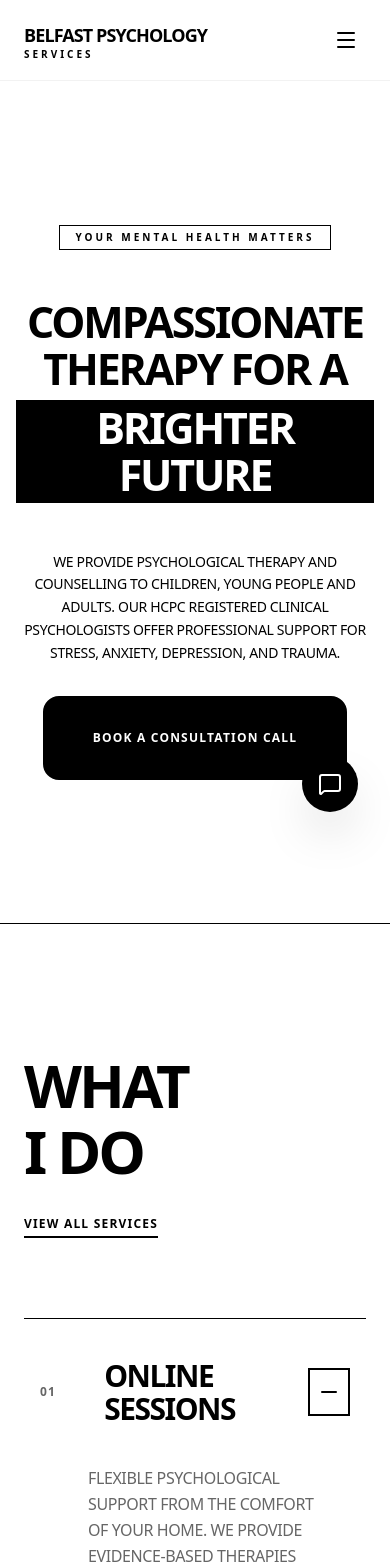
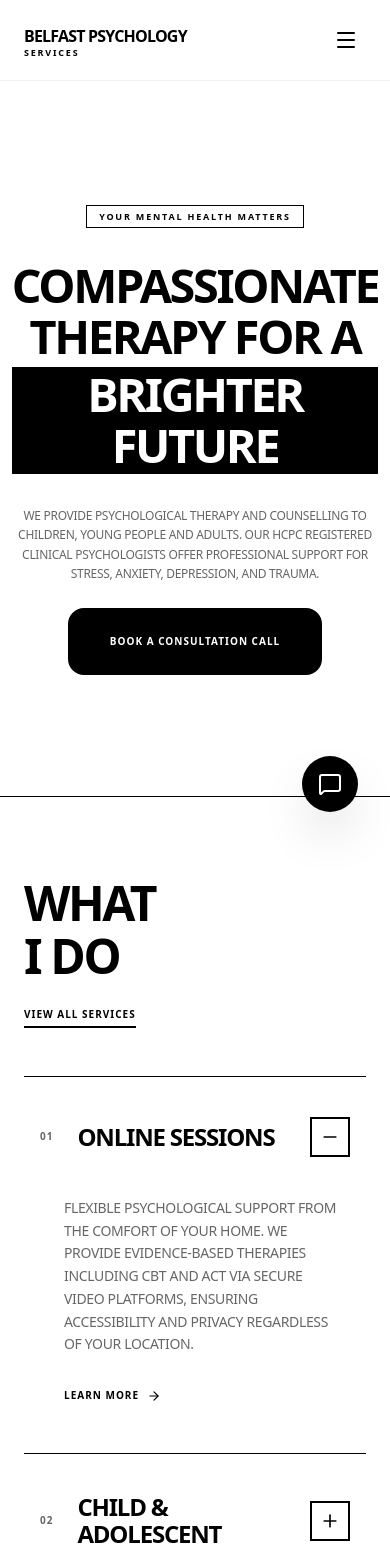
Before and after one commit to Siratalm/belfast-psychology-services, a Next.js app: page / in a window 390 px wide. Shown: the top 1568 px of the page. Built offline with nearby package versions, Linux system fonts and the light colour scheme.

Commit message:
style: optimize homepage and header for perfect smartphone experience

```diff
--- a/src/app/page.tsx
+++ b/src/app/page.tsx
@@ -58,28 +58,28 @@ export default function Home() {
   return (
     <div className="flex flex-col w-full bg-white">
       {/* Hero Section - Bold All-Caps */}
-      <section className="min-h-screen flex flex-col items-center justify-center text-center px-4 py-32 border-b border-black">
+      <section className="min-h-[85vh] flex flex-col items-center justify-center text-center px-6 py-20 border-b border-black">
         <motion.div
           initial={{ opacity: 0, y: 20 }}
           animate={{ opacity: 1, y: 0 }}
           transition={{ duration: 0.8 }}
           className="max-w-6xl"
         >
-          <div className="inline-block px-4 py-1 border border-black text-[10px] font-black tracking-[0.3em] uppercase mb-12">
+          <div className="inline-block px-3 py-1 border border-black text-[9px] font-black tracking-[0.2em] uppercase mb-8">
             YOUR MENTAL HEALTH MATTERS
           </div>
-          <h1 className="text-[11vw] md:text-[9vw] lg:text-[100px] mb-12 leading-[1.1]">
+          <h1 className="text-[12vw] sm:text-[10vw] lg:text-[100px] mb-8 leading-[1.1]">
             COMPASSIONATE <br />
             THERAPY FOR A <br />
-            <span className="bg-black text-white px-4 py-1 inline-block mt-2">BRIGHTER FUTURE</span>
+            <span className="bg-black text-white px-3 py-0.5 inline-block mt-1">BRIGHTER FUTURE</span>
           </h1>
-          <div className="flex flex-col items-center gap-8">
-            <p className="max-w-xl text-sm md:text-base font-medium leading-relaxed uppercase tracking-tight">
+          <div className="flex flex-col items-center gap-6">
+            <p className="max-w-md text-xs sm:text-sm font-medium leading-relaxed uppercase tracking-tight text-muted text-center">
               WE PROVIDE PSYCHOLOGICAL THERAPY AND COUNSELLING TO CHILDREN, YOUNG PEOPLE AND ADULTS. OUR HCPC REGISTERED CLINICAL PSYCHOLOGISTS OFFER PROFESSIONAL SUPPORT FOR STRESS, ANXIETY, DEPRESSION, AND TRAUMA.
             </p>
             <Button
               size="lg"
-                className="bg-black text-white hover:bg-black/90 px-12 py-8 text-xs font-black tracking-widest uppercase border-2 border-black hover:bg-white hover:text-black transition-all duration-300"
+              className="bg-black text-white hover:bg-black/90 px-10 py-6 text-[10px] font-black tracking-widest uppercase border-2 border-black hover:bg-white hover:text-black transition-all duration-300"
               onClick={() => window.dispatchEvent(new CustomEvent("toggle-booking-agent"))}
             >
               Book a consultation call
@@ -89,11 +89,11 @@ export default function Home() {
       </section>
 
       {/* Services Section - Accordion Style */}
-      <section className="py-32 border-b border-black">
+      <section className="py-20 md:py-32 border-b border-black">
         <div className="container-custom">
-          <div className="flex flex-col md:flex-row justify-between items-start md:items-end mb-20 gap-8">
-            <h2 className="text-6xl md:text-8xl">WHAT <br />I DO</h2>
-            <Link href="/services" className="text-xs font-black tracking-widest border-b-2 border-black pb-1 hover:text-muted hover:border-muted transition-all">
+          <div className="flex flex-col md:flex-row justify-between items-start md:items-end mb-12 md:mb-20 gap-6">
+            <h2 className="text-5xl md:text-8xl">WHAT <br />I DO</h2>
+            <Link href="/services" className="text-[10px] font-black tracking-widest border-b-2 border-black pb-1 hover:text-muted hover:border-muted transition-all">
               VIEW ALL SERVICES
             </Link>
           </div>
@@ -105,12 +105,12 @@ export default function Home() {
                   onClick={() => setOpenService(openService === service.id ? null : service.id)}
                   className="w-full py-10 flex items-center justify-between text-left group-hover:bg-gray-50 transition-colors px-4"
                 >
-                  <div className="flex items-center gap-12">
-                    <span className="text-xs font-black tracking-widest text-muted">{service.id}</span>
-                    <h3 className="text-3xl md:text-5xl">{service.title}</h3>
+                  <div className="flex items-center gap-6 md:gap-12">
+                    <span className="text-[10px] font-black tracking-widest text-muted">{service.id}</span>
+                    <h3 className="text-2xl md:text-5xl">{service.title}</h3>
                   </div>
-                  <div className="h-12 w-12 border-2 border-black flex items-center justify-center">
-                    {openService === service.id ? <Minus size={24} /> : <Plus size={24} />}
+                  <div className="h-10 w-10 md:h-12 md:w-12 border-2 border-black flex items-center justify-center shrink-0">
+                    {openService === service.id ? <Minus size={20} /> : <Plus size={20} />}
                   </div>
                 </button>
                 <AnimatePresence>
@@ -122,11 +122,11 @@ export default function Home() {
                       transition={{ duration: 0.4, ease: "easeInOut" }}
                       className="overflow-hidden"
                     >
-                      <div className="pb-12 pl-16 md:pl-28 pr-12 max-w-4xl">
-                        <p className="text-base md:text-lg font-medium leading-relaxed uppercase tracking-tight text-muted">
+                      <div className="pb-12 pl-10 md:pl-28 pr-6 max-w-4xl">
+                        <p className="text-sm md:text-lg font-medium leading-relaxed uppercase tracking-tight text-muted">
                           {service.description}
                         </p>
-                        <Link href="/services" className="inline-flex items-center gap-2 mt-8 text-xs font-black tracking-widest group/link">
+                        <Link href="/services" className="inline-flex items-center gap-2 mt-8 text-[10px] font-black tracking-widest group/link">
                           LEARN MORE
                           <ArrowRight size={14} className="group-hover/link:translate-x-1 transition-transform" />
                         </Link>
@@ -141,25 +141,25 @@ export default function Home() {
       </section>
 
       {/* Testimonials Section - Minimal Grid */}
-      <section className="py-32 bg-secondary border-b border-black">
+      <section className="py-20 md:py-32 bg-secondary border-b border-black">
         <div className="container-custom">
-          <div className="text-center mb-24">
-            <h2 className="text-6xl md:text-8xl mb-8">HEAR FROM <br />OUR PEOPLE</h2>
+          <div className="text-center mb-16 md:mb-24">
+            <h2 className="text-5xl md:text-8xl mb-6">HEAR FROM <br />OUR PEOPLE</h2>
           </div>
           <div className="grid md:grid-cols-3 gap-px bg-black border border-black">
             {TESTIMONIALS.map((t, i) => (
-              <div key={i} className="bg-white p-12 flex flex-col justify-between min-h-[400px]">
+              <div key={i} className="bg-white p-8 md:p-12 flex flex-col justify-between min-h-[300px] md:min-h-[400px]">
                 <div>
-                  <div className="flex gap-1 mb-8">
-                    {[...Array(5)].map((_, i) => <Star key={i} size={14} fill="black" />)}
+                  <div className="flex gap-1 mb-6 md:mb-8">
+                    {[...Array(5)].map((_, i) => <Star key={i} size={12} fill="black" />)}
                   </div>
-                  <p className="text-lg md:text-xl font-black leading-tight uppercase tracking-tighter">
+                  <p className="text-base md:text-xl font-black leading-tight uppercase tracking-tighter">
                     &quot;{t.text}&quot;
                   </p>
                 </div>
-                <div className="mt-12">
-                  <p className="text-xs font-black tracking-[0.2em]">{t.name}</p>
-                  <p className="text-[10px] font-medium tracking-widest text-muted mt-1">{t.role}</p>
+                <div className="mt-8 md:mt-12">
+                  <p className="text-[10px] font-black tracking-[0.2em]">{t.name}</p>
+                  <p className="text-[9px] font-medium tracking-widest text-muted mt-1">{t.role}</p>
                 </div>
               </div>
             ))}
@@ -168,12 +168,12 @@ export default function Home() {
       </section>
 
       {/* Booking Section - Bold Form */}
-      <section className="py-32" id="booking">
+      <section className="py-20 md:py-32" id="booking">
         <div className="container-custom">
-          <div className="grid lg:grid-cols-2 gap-24 items-start">
+          <div className="grid lg:grid-cols-2 gap-16 md:gap-24 items-start">
             <div>
-              <h2 className="text-6xl md:text-8xl mb-12">READY TO <br />START?</h2>
-              <p className="text-xl font-bold uppercase tracking-tight mb-12 max-w-md">
+              <h2 className="text-5xl md:text-8xl mb-8 md:mb-12">READY TO <br />START?</h2>
+              <p className="text-lg font-bold uppercase tracking-tight mb-8 md:mb-12 max-w-md">
                 SELECT A DATE AND TIME FOR YOUR INITIAL 15-MINUTE CONSULTATION CALL WITH OUR CLINICAL TEAM.
               </p>
               <div className="space-y-6">
@@ -183,14 +183,14 @@ export default function Home() {
                   "FLEXIBLE SCHEDULING",
                   "PRIVATE HEALTH INSURANCE APPROVED"
                 ].map((item, i) => (
-                  <div key={i} className="flex items-center gap-4 border-b border-black pb-4 font-black text-xs tracking-[0.1em]">
-                    <div className="h-2 w-2 bg-black" />
+                  <div key={i} className="flex items-center gap-4 border-b border-black pb-4 font-black text-[10px] tracking-[0.1em]">
+                    <div className="h-2 w-2 bg-black shrink-0" />
                     {item}
                   </div>
                 ))}
               </div>
             </div>
-            <div className="border-[4px] border-black p-8 md:p-12 shadow-[16px_16px_0px_0px_rgba(0,0,0,1)]">
+            <div className="border-[4px] border-black p-6 md:p-12 shadow-[12px_12px_0px_0px_rgba(0,0,0,1)] md:shadow-[16px_16px_0px_0px_rgba(0,0,0,1)]">
               <BookingCalendar onSelect={(date, time) => {
                 setSelectedDate(date);
                 setSelectedTime(time);
@@ -199,15 +199,15 @@ export default function Home() {
                 <motion.div
                   initial={{ opacity: 0, scale: 0.95 }}
                   animate={{ opacity: 1, scale: 1 }}
-                  className="mt-12 bg-black text-white p-8 flex flex-col md:flex-row items-center justify-between gap-6"
+                  className="mt-8 md:mt-12 bg-black text-white p-6 md:p-8 flex flex-col md:flex-row items-center justify-between gap-6"
                 >
                   <div className="text-center md:text-left">
-                    <p className="text-[10px] font-black tracking-[0.3em] opacity-60 mb-2">SELECTED SESSION</p>
-                    <p className="text-lg font-black">{format(selectedDate, "EEEE, MMMM do")} @ {selectedTime}</p>
+                    <p className="text-[9px] font-black tracking-[0.3em] opacity-60 mb-2">SELECTED SESSION</p>
+                    <p className="text-base md:text-lg font-black">{format(selectedDate, "EEEE, MMMM do")} @ {selectedTime}</p>
                   </div>
                   <Button
                     size="sm"
-                    className="bg-white text-black hover:bg-gray-100 w-full md:w-auto px-12 h-14 font-black tracking-widest uppercase"
+                    className="bg-white text-black hover:bg-gray-100 w-full md:w-auto px-10 h-14 font-black tracking-widest uppercase text-[10px]"
                     onClick={() => {
                       const event = new CustomEvent("open-booking", {
                         detail: {
--- a/src/components/Header.tsx
+++ b/src/components/Header.tsx
@@ -36,10 +36,10 @@ export function Header() {
     <header className="fixed top-0 left-0 right-0 z-50 bg-white/95 backdrop-blur-sm border-b border-black/5">
       <div className="max-w-[1440px] mx-auto px-6 h-20 flex items-center justify-between">
         {/* Logo Section */}
-        <div className="w-auto sm:w-[280px] shrink-0">
+        <div className="flex-1 shrink-0">
           <Link href="/" className="flex flex-col leading-none z-50">
-            <span className="text-lg sm:text-xl font-black tracking-tighter text-primary uppercase">Belfast Psychology</span>
-            <span className="text-[10px] sm:text-xs font-bold text-accent tracking-[0.3em]">SERVICES</span>
+            <span className="text-base sm:text-lg md:text-xl font-black tracking-tighter text-primary uppercase whitespace-nowrap">Belfast Psychology</span>
+            <span className="text-[9px] sm:text-xs font-bold text-accent tracking-[0.2em]">SERVICES</span>
           </Link>
         </div>
 
```
Lines whose indentation alone changed are shown as unchanged.
